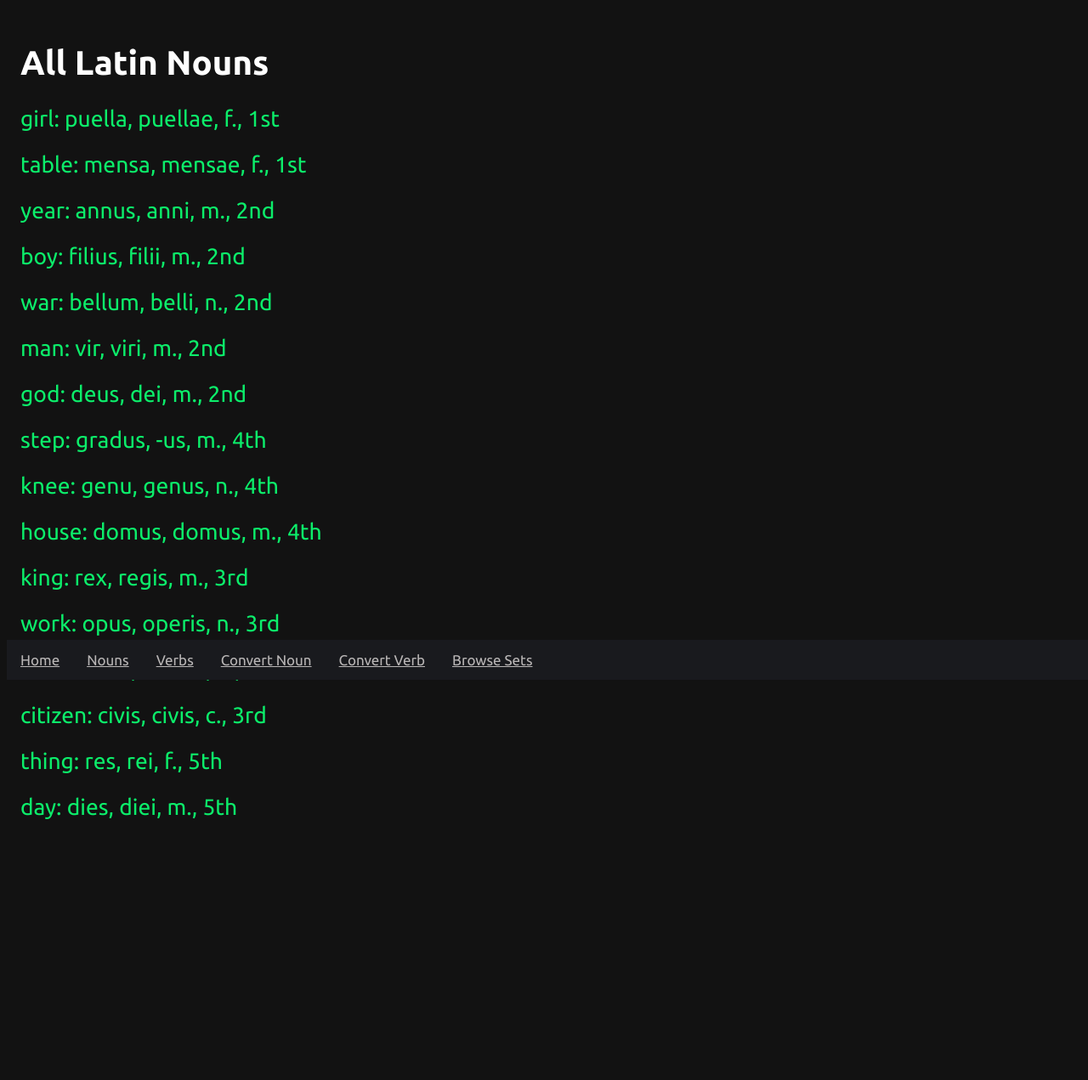
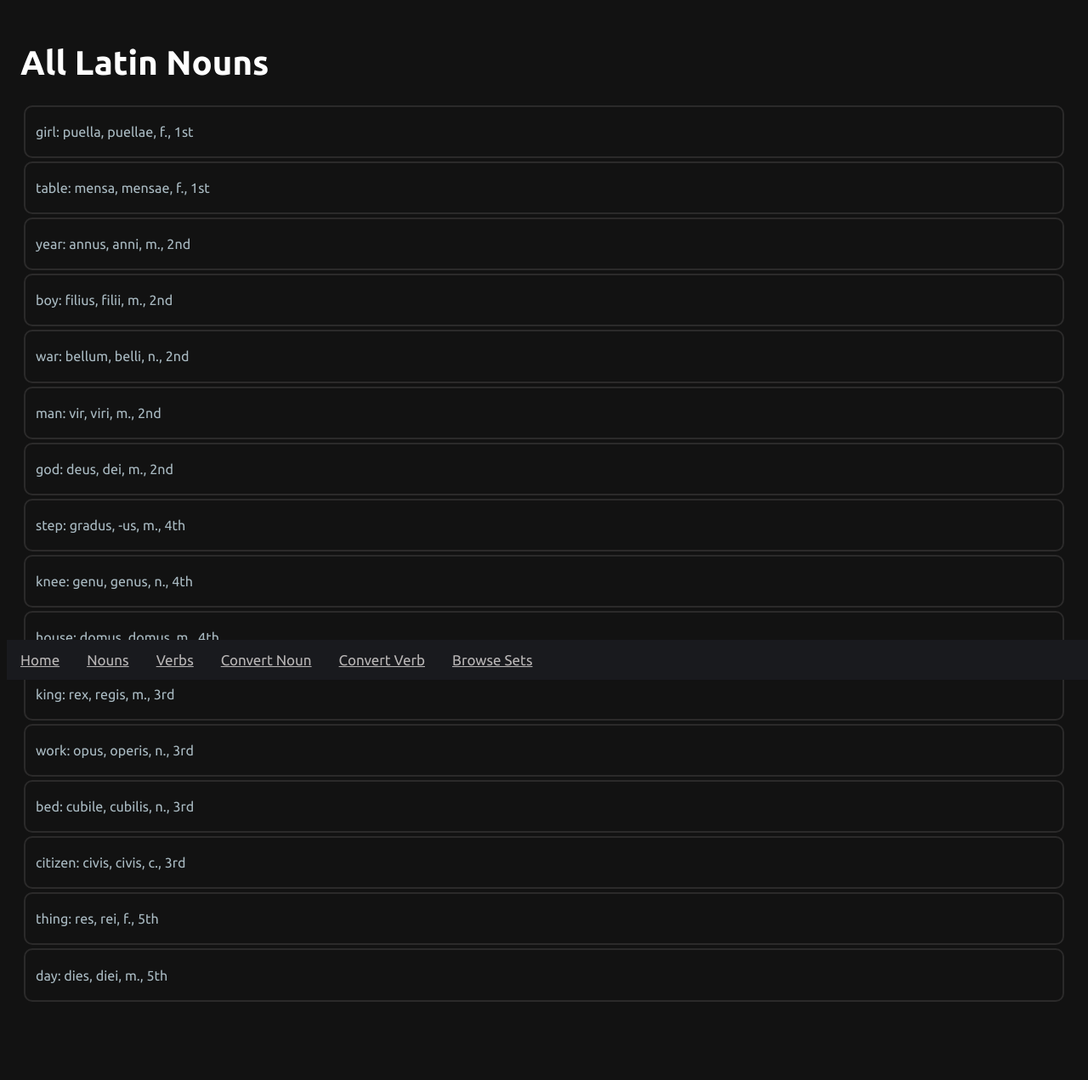
Before and after one commit to VulcanWM/discipulis-flask, a Flask app: page /all_nouns in a window 1280 px wide. Shown: the whole page at 85% size. Before the commit the page ends 964 px from the top, so only its background shows below. Run offline with Flask 2, Linux system fonts and the light colour scheme.

Commit message:
made noun and verb links smaller

```diff
--- a/static/main.css
+++ b/static/main.css
@@ -212,3 +212,19 @@ p, label, li, span, a {
 hr {
     border: 1px solid var(--light-font);
 }
+
+.word {
+  border: 2px solid var(--light-background);
+  color: var(--light-font);
+  border-radius: 10px;
+  padding: 4px;
+  font-size: 14px;
+  margin: 4px;
+  padding-left: 12px;
+}
+
+.word:hover {
+  transition: 300ms;
+  border: 2px solid var(--dark-accent);
+  color: white;
+}
--- a/templates/all_nouns.html
+++ b/templates/all_nouns.html
@@ -22,7 +22,9 @@
     <div class="content">
         <h1>All Latin Nouns</h1>
         {% for noun in nouns.keys() %}
-            <p><a href="/noun/{{nouns[noun]['Nominative']}}">{{noun}}: {{nouns[noun]['Clean']}}</a></p>
+            <div class="word" onclick="window.location.href='/noun/{{nouns[noun]['Nominative']}}'">
+                <p>{{noun}}: {{nouns[noun]['Clean']}}</p>
+            </div>
         {% endfor %}
     </div>
 </body>
--- a/templates/all_verbs.html
+++ b/templates/all_verbs.html
@@ -22,7 +22,9 @@
     <div class="content">
          <h1>All Latin Verbs</h1>
          {% for verb in verbs.keys() %}
-             <p><a href="/verb/{{verbs[verb]['1stSingular']}}">{{verb}}: {{verbs[verb]['Clean']}}</a></p>
+             <div class="word" onclick="window.location.href='/verb/{{verbs[verb]['1stSingular']}}'">
+                 <p>{{verb}}: {{verbs[verb]['Clean']}}</p>
+             </div>
          {% endfor %}
     </div>
 </body>
--- a/templates/view_set.html
+++ b/templates/view_set.html
@@ -6,7 +6,6 @@
     <meta name="google-site-verification" content="00KFI7rPt-LJU_6e_Su0iRLwLcwvbMvKoibRuSIfVNs">
     <meta name="viewport" content="width=device-width">
     <link rel="stylesheet" href="{{ url_for('static', filename='main.css') }}">
-    <link rel="stylesheet" href="{{ url_for('static', filename='sets.css') }}">
     <meta name="description"
           content="Discipulis is a website for students who are studying Latin and want to find fun resources to help them learn">
     <meta name="keywords"
```
Also changed, not shown: static/sets.css (+0 -16 lines).
